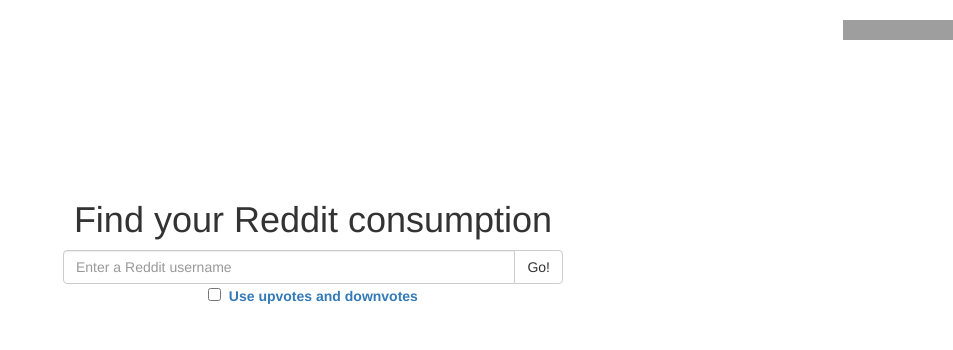
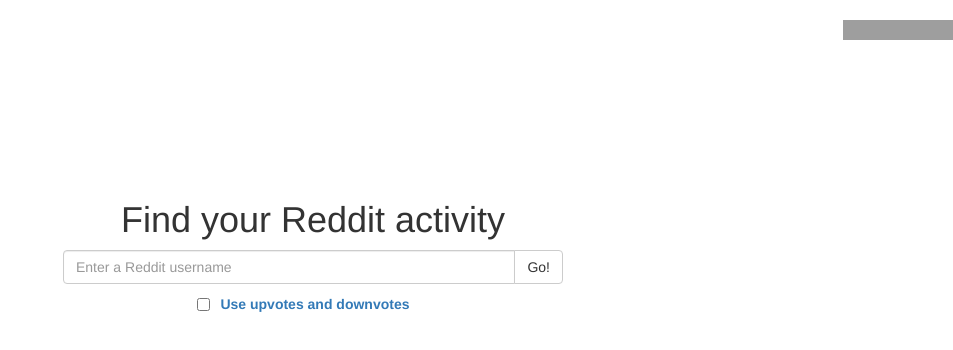
Before and after one commit to vinnyoodles/reddit-heatmap, a plain HTML site: page index.html in a window 1280 px wide. Shown: the whole page, without its empty margins (327-1280 px from the left). Drawn offline with nearby package versions, Linux system fonts and the light colour scheme; grey boxes are pictures that could not be loaded.

Commit message:
Add some styling tweaks

```diff
--- a/css/main.css
+++ b/css/main.css
@@ -42,6 +42,10 @@
 .center {
   text-align: center;
   display: inherit;
+}
+
+.checkbox {
+  margin-top: 5px;
 }
 
 /* Loading spinner */
--- a/index.html
+++ b/index.html
@@ -24,7 +24,7 @@
   <body>
     <iframe class="github-stars" src="https://ghbtns.com/github-btn.html?user=vinnyoodles&repo=reddit-heatmap&type=star&count=true" frameborder="0" scrolling="0"></iframe>
 
-    <h1 class="text-center  custom-title">Find your Reddit consumption</h1>
+    <h1 class="text-center  custom-title">Find your Reddit activity</h1>
     <form class="input-group  custom-input-group">
       <input type="text" class="js-user-field  form-control" name="user" placeholder="Enter a Reddit username">
       <span class="input-group-btn">
@@ -32,7 +32,7 @@
       </span>
     </form>
 
-    <label class="center">
+    <label class="center  checkbox">
       <input class="js-votes" type="checkbox">
       <a class="js-vote-link" target="_blank" href="http://stackoverflow.com/questions/34947447/403-forbidden-get-upvoted-comments-from-reddit/34947550" title="Turn on privacy options">&nbsp;Use upvotes and downvotes</a>
     </label>
```
